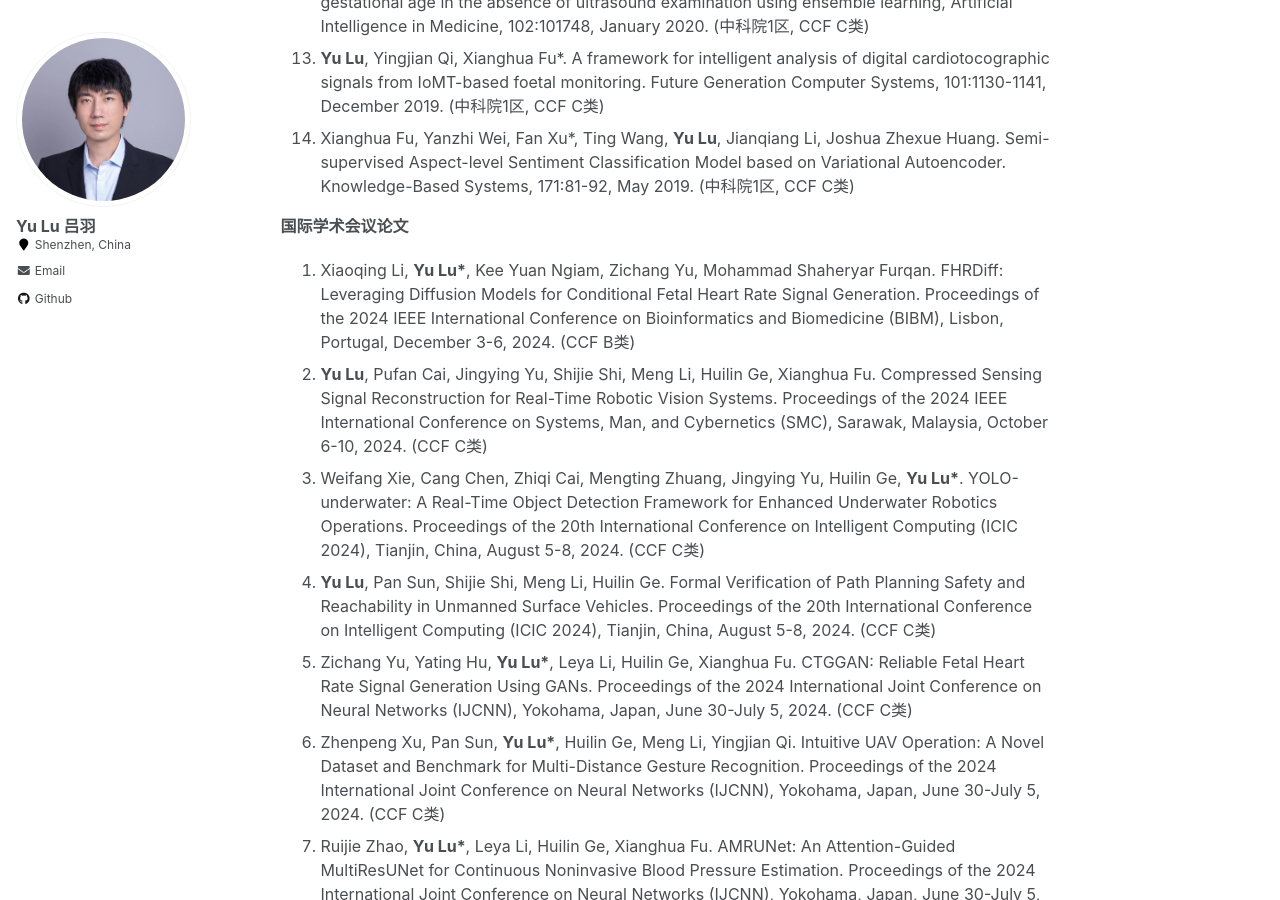
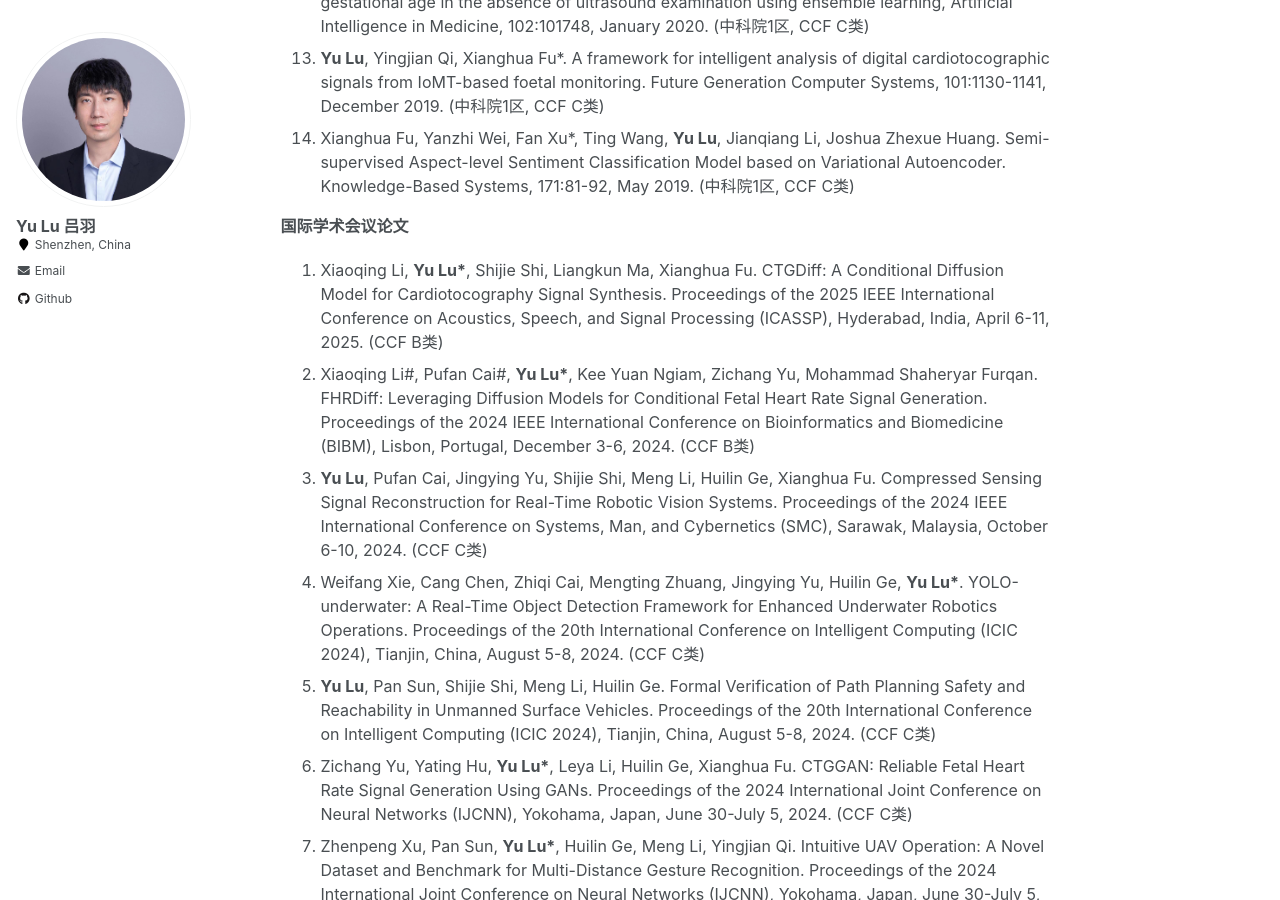
Before and after one commit to YukariUmezawa/lvyu.github.io, a Jekyll site: the page built from _pages/about.md, in a window 1280 px wide and 900 px high, scrolled down 4213 px. Built offline with Jekyll 4.4.1, drawn with Linux system fonts in a browser that asks for light colours.

Commit message:
Update about.md

```diff
--- a/_pages/about.md
+++ b/_pages/about.md
@@ -116,25 +116,26 @@ News
 
 ***国际学术会议论文***
 
-1. Xiaoqing Li, __Yu Lu*__, Kee Yuan Ngiam, Zichang Yu, Mohammad Shaheryar Furqan. FHRDiff: Leveraging Diffusion Models for Conditional Fetal Heart Rate Signal Generation. Proceedings of the 2024 IEEE International Conference on Bioinformatics and Biomedicine (BIBM), Lisbon, Portugal, December 3-6, 2024. (CCF B类)
-2. __Yu Lu__, Pufan Cai, Jingying Yu, Shijie Shi, Meng Li*, Huilin Ge*, Xianghua Fu. Compressed Sensing Signal Reconstruction for Real-Time Robotic Vision Systems. Proceedings of the 2024 IEEE International Conference on Systems, Man, and Cybernetics (SMC), Sarawak, Malaysia, October 6-10, 2024. (CCF C类)
-3. Weifang Xie, Cang Chen, Zhiqi Cai, Mengting Zhuang, Jingying Yu, Huilin Ge, __Yu Lu*__. YOLO-underwater: A Real-Time Object Detection Framework for Enhanced Underwater Robotics Operations. Proceedings of the 20th International Conference on Intelligent Computing (ICIC 2024), Tianjin, China, August 5-8, 2024. (CCF C类)
-4. __Yu Lu__, Pan Sun, Shijie Shi, Meng Li, Huilin Ge. Formal Verification of Path Planning Safety and Reachability in Unmanned Surface Vehicles. Proceedings of the 20th International Conference on Intelligent Computing (ICIC 2024), Tianjin, China, August 5-8, 2024. (CCF C类)
-5. Zichang Yu, Yating Hu, __Yu Lu*__, Leya Li, Huilin Ge, Xianghua Fu. CTGGAN: Reliable Fetal Heart Rate Signal Generation Using GANs. Proceedings of the 2024 International Joint Conference on Neural Networks (IJCNN), Yokohama, Japan, June 30-July 5, 2024. (CCF C类)
-6. Zhenpeng Xu, Pan Sun, __Yu Lu*__, Huilin Ge, Meng Li, Yingjian Qi. Intuitive UAV Operation: A Novel Dataset and Benchmark for Multi-Distance Gesture Recognition. Proceedings of the 2024 International Joint Conference on Neural Networks (IJCNN), Yokohama, Japan, June 30-July 5, 2024. (CCF C类)
-7. Ruijie Zhao, __Yu Lu*__, Leya Li, Huilin Ge, Xianghua Fu. AMRUNet: An Attention-Guided MultiResUNet for Continuous Noninvasive Blood Pressure Estimation. Proceedings of the 2024 International Joint Conference on Neural Networks (IJCNN), Yokohama, Japan, June 30-July 5, 2024. (CCF C类)
-8. Leya Li, __Yu Lu*__. MSEU-Net: A Multi-Scale Deep Learning Framework for Precise FHR Baseline Determination. Proceedings of the 21st ACM International Conference on Computing Frontiers (ACM CF 2024), Ischia, Naples, Italy, May 7-9, 2024. (CCF C类)
-9. __Yu Lu__, Yating Hu, Leya Li, Zhanpeng Xu, Hongwei Liu, Huanwen Liang*, Xianghu Fu. CvTGNet: A Novel Framework for Chest X-Ray Multi-label Classification. Proceedings of the 21st ACM International Conference on Computing Frontiers (ACM CF 2024), Ischia, Naples, Italy, May 7-9, 2024. (CCF C类)
-10. Huanwen Liang, Leya Li, __Yu Lu*__, Qianying Liu, Huilin Ge, Xianghu Fu. LAGNet: Label Attention Graph Networks for Ocular Disease Classification using Fundus Images. Proceedings of the 2024 IEEE International Symposium on Biomedical Imaging (ISBI), Athens, Greece, May 27-30, 2024.
-11. Leying Zhang, Xiaokang Deng, __Yu Lu*__. Segment Anything Model (SAM) for Medical Image Segmentation: A Preliminary Review. Proceedings of the IEEE International Conference on Bioinformatics and Biomedicine (BIBM 2023), Istanbul, Turkey, December 5-8, 2023. (CCF B类)
-12. __Yu Lu*__, Huanwen Liang, Zichang Yu, Xianghu Fu. MT-1DCG: A Novel Model for Multivariate Time Series Classification. Proceedings of the 19th International Conference on Intelligent Computing (ICIC 2023), 222–234, Zhengzhou, China, August 10-13, 2023. (CCF C类)
-13. Cang Chen, Weifang Xie, Zhiqi Cai, __Yu Lu*__. Deep Learning for Cardiotocography Analysis: Challenges and Promising Advances. Proceedings of the 19th International Conference on Intelligent Computing (ICIC 2023), 354–366, Zhengzhou, China, August 10-13, 2023. (CCF C类)
-14. Weifang Xie, Cang Chen, __Yu Lu*__. Detection of Atrial Fibrillation based on Feature Fusion using Attention-based BiLSTM. Proceedings of the 45th Annual International Conference of the IEEE Engineering in Medicine and Biology Society (EMBC 2023), Sydney, Australia, July 24-27, 2023.
-15. Huanwen Liang, __Yu Lu*__, Qianying Liu, Xianghua Fu. Fully Automatic Classification of Cardiotocographic Signals with 1D-CNN and Bi-directional GRU. Proceedings of the 44th Annual International Conference of the IEEE Engineering in Medicine and Biology Society (EMBC 2022), 4590-4594, Glasgow, Scotland, United Kingdom, July 11-15, 2022.
-16. __Yu Lu*__, Weifang Xie, Jianglong Huang. Hybrid Model-based Defect Analysis of Thermoelectric Cooler Components. Proceedings of the 11th International Conference on Pattern Recognition Applications and Methods (ICPRAM 2022), 602-609, Vienna, Austria, February 3-5, 2022.
-17. __Yu Lu*__, Xi Zhang, Liwen Jing, Xianghua Fu. Data Enhancement and Deep Learning for Bone Age Assessment using The Standards of Skeletal Maturity of Hand and Wrist for Chinese. Proceedings of the 43rd Annual International Conference of the IEEE Engineering in Medicine and Biology Society (EMBC 2021), 2605-2609, Guadalajara, Mexico, November 1-5, 2021.
-18. __Yu Lu*__, Xianghua Fu, Xiaoqing Li, Yingjian Qi. Cardiac Chamber Segmentation Using Deep Learning on Magnetic Resonance Images from Patients Before and After Atrial Septal Occlusion Surgery. Proceedings of the 42nd Annual International Conference of the IEEE Engineering in Medicine and Biology Society (EMBC 2020), 1211-1216, Montreal, QC, Canada, July 20-24, 2020.
-19. __Yu Lu__, Xi Zhang, Xianghua Fu, Fangxiong Chen, Kelvin K.L. Wong*. Ensemble Machine Learning for Estimating Fetal Weight at Varying Gestational Age. Proceedings of the 33rd AAAI Conference on Artificial Intelligence (AAAI 2019), 9522-9527, Honolulu, Hawaii, USA, January 27 - February 1, 2019. (CCF A类)
+1. Xiaoqing Li, __Yu Lu*__, Shijie Shi, Liangkun Ma, Xianghua Fu. CTGDiff: A Conditional Diffusion Model for Cardiotocography Signal Synthesis. Proceedings of the 2025 IEEE International Conference on Acoustics, Speech, and Signal Processing (ICASSP), Hyderabad, India, April 6-11, 2025. (CCF B类)
+2. Xiaoqing Li#, Pufan Cai#, __Yu Lu*__, Kee Yuan Ngiam, Zichang Yu, Mohammad Shaheryar Furqan. FHRDiff: Leveraging Diffusion Models for Conditional Fetal Heart Rate Signal Generation. Proceedings of the 2024 IEEE International Conference on Bioinformatics and Biomedicine (BIBM), Lisbon, Portugal, December 3-6, 2024. (CCF B类)
+3. __Yu Lu__, Pufan Cai, Jingying Yu, Shijie Shi, Meng Li*, Huilin Ge*, Xianghua Fu. Compressed Sensing Signal Reconstruction for Real-Time Robotic Vision Systems. Proceedings of the 2024 IEEE International Conference on Systems, Man, and Cybernetics (SMC), Sarawak, Malaysia, October 6-10, 2024. (CCF C类)
+4. Weifang Xie, Cang Chen, Zhiqi Cai, Mengting Zhuang, Jingying Yu, Huilin Ge, __Yu Lu*__. YOLO-underwater: A Real-Time Object Detection Framework for Enhanced Underwater Robotics Operations. Proceedings of the 20th International Conference on Intelligent Computing (ICIC 2024), Tianjin, China, August 5-8, 2024. (CCF C类)
+5. __Yu Lu__, Pan Sun, Shijie Shi, Meng Li, Huilin Ge. Formal Verification of Path Planning Safety and Reachability in Unmanned Surface Vehicles. Proceedings of the 20th International Conference on Intelligent Computing (ICIC 2024), Tianjin, China, August 5-8, 2024. (CCF C类)
+6. Zichang Yu, Yating Hu, __Yu Lu*__, Leya Li, Huilin Ge, Xianghua Fu. CTGGAN: Reliable Fetal Heart Rate Signal Generation Using GANs. Proceedings of the 2024 International Joint Conference on Neural Networks (IJCNN), Yokohama, Japan, June 30-July 5, 2024. (CCF C类)
+7. Zhenpeng Xu, Pan Sun, __Yu Lu*__, Huilin Ge, Meng Li, Yingjian Qi. Intuitive UAV Operation: A Novel Dataset and Benchmark for Multi-Distance Gesture Recognition. Proceedings of the 2024 International Joint Conference on Neural Networks (IJCNN), Yokohama, Japan, June 30-July 5, 2024. (CCF C类)
+8. Ruijie Zhao, __Yu Lu*__, Leya Li, Huilin Ge, Xianghua Fu. AMRUNet: An Attention-Guided MultiResUNet for Continuous Noninvasive Blood Pressure Estimation. Proceedings of the 2024 International Joint Conference on Neural Networks (IJCNN), Yokohama, Japan, June 30-July 5, 2024. (CCF C类)
+9. Leya Li, __Yu Lu*__. MSEU-Net: A Multi-Scale Deep Learning Framework for Precise FHR Baseline Determination. Proceedings of the 21st ACM International Conference on Computing Frontiers (ACM CF 2024), Ischia, Naples, Italy, May 7-9, 2024. (CCF C类)
+10. __Yu Lu__, Yating Hu, Leya Li, Zhanpeng Xu, Hongwei Liu, Huanwen Liang*, Xianghu Fu. CvTGNet: A Novel Framework for Chest X-Ray Multi-label Classification. Proceedings of the 21st ACM International Conference on Computing Frontiers (ACM CF 2024), Ischia, Naples, Italy, May 7-9, 2024. (CCF C类)
+11. Huanwen Liang, Leya Li, __Yu Lu*__, Qianying Liu, Huilin Ge, Xianghu Fu. LAGNet: Label Attention Graph Networks for Ocular Disease Classification using Fundus Images. Proceedings of the 2024 IEEE International Symposium on Biomedical Imaging (ISBI), Athens, Greece, May 27-30, 2024.
+12. Leying Zhang, Xiaokang Deng, __Yu Lu*__. Segment Anything Model (SAM) for Medical Image Segmentation: A Preliminary Review. Proceedings of the IEEE International Conference on Bioinformatics and Biomedicine (BIBM 2023), Istanbul, Turkey, December 5-8, 2023. (CCF B类)
+13. __Yu Lu*__, Huanwen Liang, Zichang Yu, Xianghu Fu. MT-1DCG: A Novel Model for Multivariate Time Series Classification. Proceedings of the 19th International Conference on Intelligent Computing (ICIC 2023), 222–234, Zhengzhou, China, August 10-13, 2023. (CCF C类)
+14. Cang Chen, Weifang Xie, Zhiqi Cai, __Yu Lu*__. Deep Learning for Cardiotocography Analysis: Challenges and Promising Advances. Proceedings of the 19th International Conference on Intelligent Computing (ICIC 2023), 354–366, Zhengzhou, China, August 10-13, 2023. (CCF C类)
+15. Weifang Xie, Cang Chen, __Yu Lu*__. Detection of Atrial Fibrillation based on Feature Fusion using Attention-based BiLSTM. Proceedings of the 45th Annual International Conference of the IEEE Engineering in Medicine and Biology Society (EMBC 2023), Sydney, Australia, July 24-27, 2023.
+16. Huanwen Liang, __Yu Lu*__, Qianying Liu, Xianghua Fu. Fully Automatic Classification of Cardiotocographic Signals with 1D-CNN and Bi-directional GRU. Proceedings of the 44th Annual International Conference of the IEEE Engineering in Medicine and Biology Society (EMBC 2022), 4590-4594, Glasgow, Scotland, United Kingdom, July 11-15, 2022.
+17. __Yu Lu*__, Weifang Xie, Jianglong Huang. Hybrid Model-based Defect Analysis of Thermoelectric Cooler Components. Proceedings of the 11th International Conference on Pattern Recognition Applications and Methods (ICPRAM 2022), 602-609, Vienna, Austria, February 3-5, 2022.
+18. __Yu Lu*__, Xi Zhang, Liwen Jing, Xianghua Fu. Data Enhancement and Deep Learning for Bone Age Assessment using The Standards of Skeletal Maturity of Hand and Wrist for Chinese. Proceedings of the 43rd Annual International Conference of the IEEE Engineering in Medicine and Biology Society (EMBC 2021), 2605-2609, Guadalajara, Mexico, November 1-5, 2021.
+19. __Yu Lu*__, Xianghua Fu, Xiaoqing Li, Yingjian Qi. Cardiac Chamber Segmentation Using Deep Learning on Magnetic Resonance Images from Patients Before and After Atrial Septal Occlusion Surgery. Proceedings of the 42nd Annual International Conference of the IEEE Engineering in Medicine and Biology Society (EMBC 2020), 1211-1216, Montreal, QC, Canada, July 20-24, 2020.
+20. __Yu Lu__, Xi Zhang, Xianghua Fu, Fangxiong Chen, Kelvin K.L. Wong*. Ensemble Machine Learning for Estimating Fetal Weight at Varying Gestational Age. Proceedings of the 33rd AAAI Conference on Artificial Intelligence (AAAI 2019), 9522-9527, Honolulu, Hawaii, USA, January 27 - February 1, 2019. (CCF A类)
 
 
 **（2018.9以前）**
```
